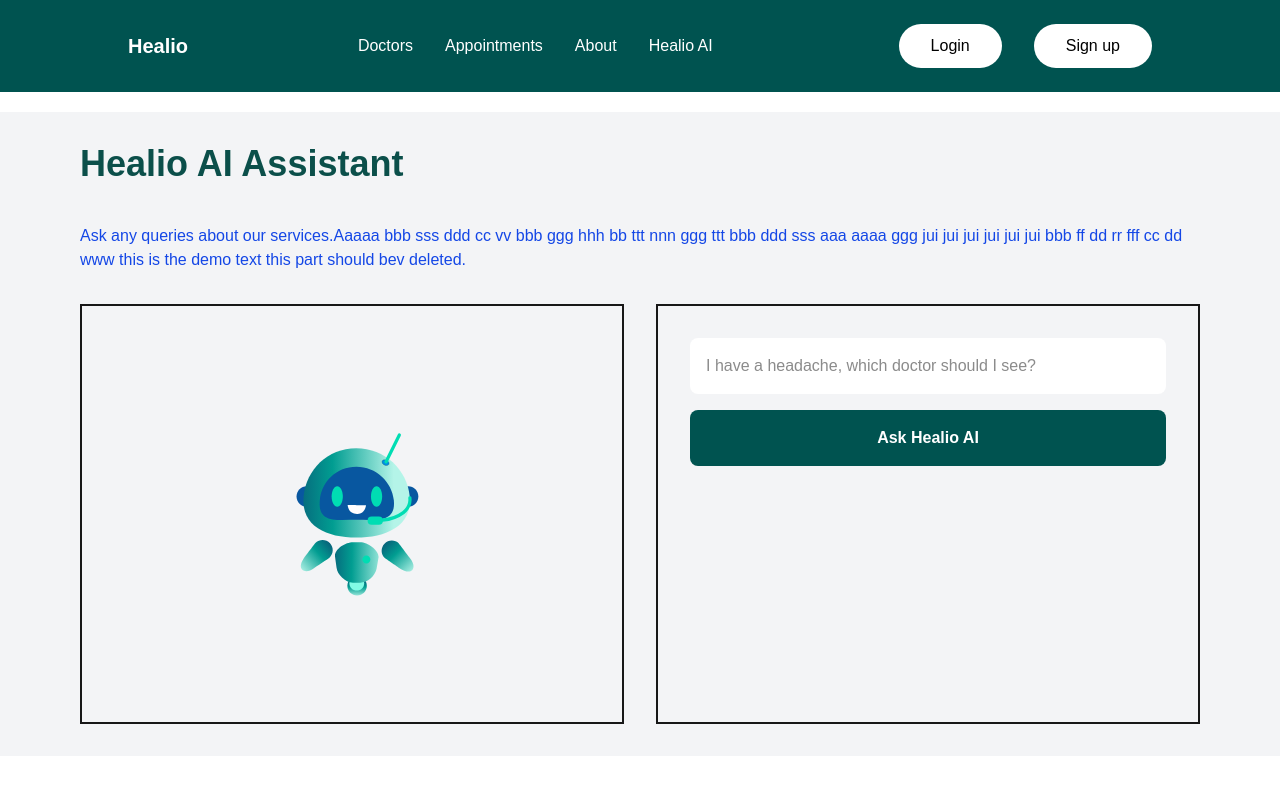
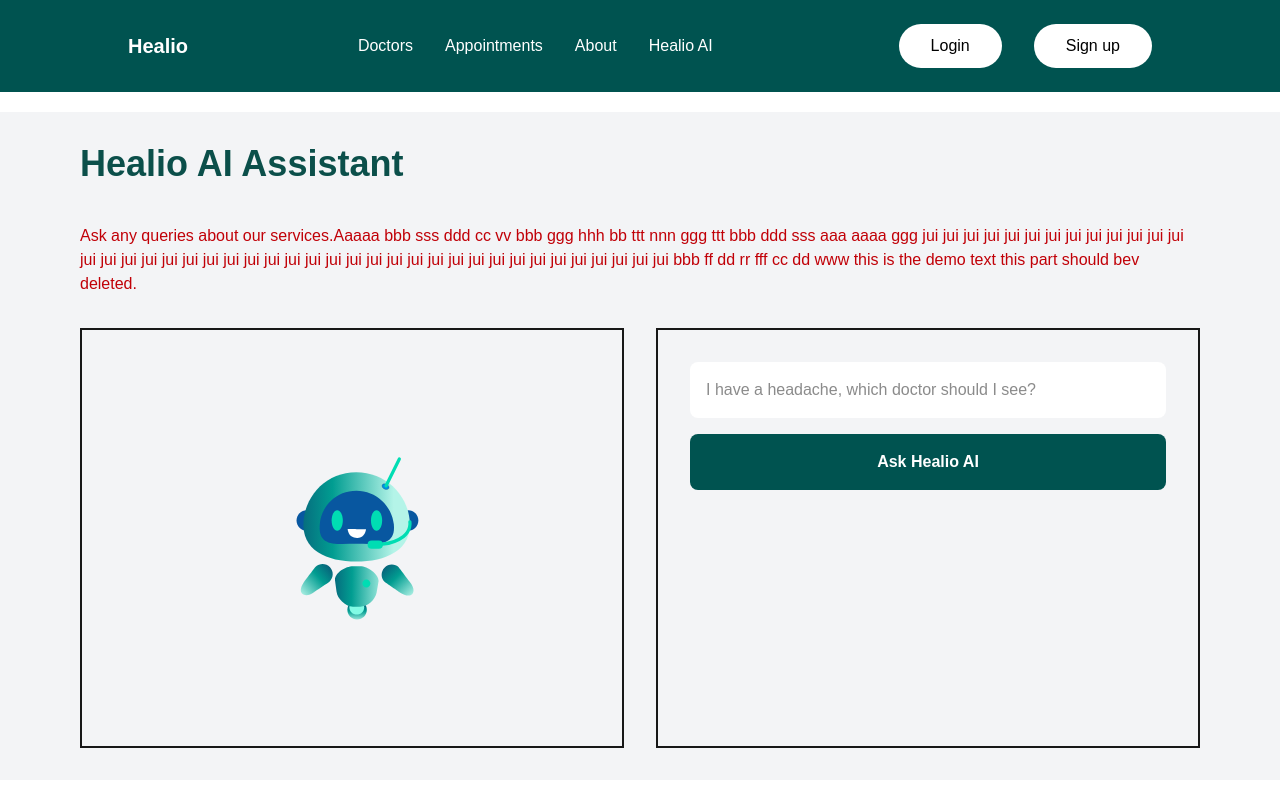
Before and after one commit to jui9797/Healio, a Next.js app: page /healioAi in a window 1280 px wide. Shown: the top 800 px of the page. Built offline with nearby package versions, Linux system fonts and the light colour scheme; no server answers.

Commit message:
add some new text input

```diff
--- a/src/app/healioAi/AiAssistant.jsx
+++ b/src/app/healioAi/AiAssistant.jsx
@@ -37,9 +37,11 @@ const AiAssistant = () => {
       <h2 className="text-2xl lg:text-4xl font-bold text-teal-900 mb-10">
         Healio AI Assistant
       </h2>
-      <p className="mb-8 text-blue-700">
+      <p className="mb-8 text-red-700">
         Ask any queries about our services.Aaaaa bbb sss ddd cc vv bbb ggg hhh
-        bb ttt nnn ggg ttt bbb ddd sss aaa aaaa ggg jui jui jui jui jui jui bbb
+        bb ttt nnn ggg ttt bbb ddd sss aaa aaaa ggg jui jui jui jui jui jui jui
+        jui jui jui jui jui jui jui jui jui jui jui jui jui jui jui jui jui jui
+        jui jui jui jui jui jui jui jui jui jui jui jui jui jui jui jui jui bbb
         ff dd rr fff cc dd www this is the demo text this part should bev
         deleted.{" "}
       </p>
```
